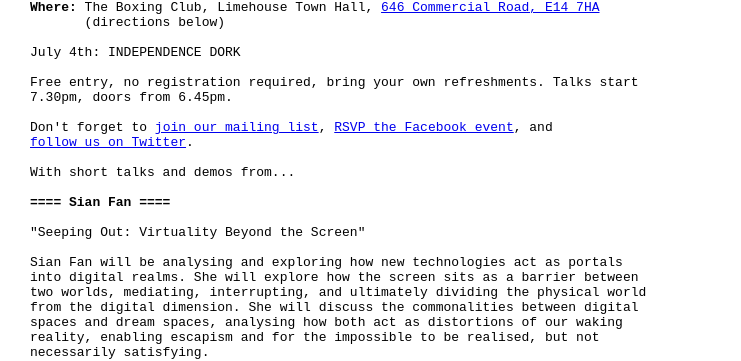
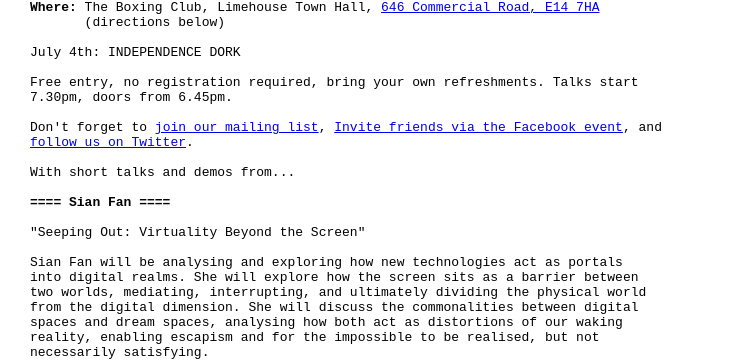
Before and after one commit to dorkbotlondon/dorkbotlondon.github.io, a Jekyll site: the page built from _posts/2019-07-04-96.html, in a window 1280 px wide. Shown: the part 202-563 px from the top of the page, without its empty margins (0-741 px from the left). Built offline with Jekyll 4.4.1, drawn with Linux system fonts in a browser that asks for light colours; Markdown is read by kramdown in place of the engine named in the settings; a script that is not in the unit is left out.

Commit message:
Update 2019-07-04-96.html
updated FB event link

```diff
--- a/_posts/2019-07-04-96.html
+++ b/_posts/2019-07-04-96.html
@@ -12,7 +12,7 @@
 Free entry, no registration required, bring your own refreshments. Talks start
 7.30pm, doors from 6.45pm.
 
-Don't forget to <a href="http://dorkbotlondon.us11.list-manage.com/subscribe?u=c64ae7bbb8eb1249be8ca8fa6&id=e2a9f9039c">join our mailing list</a>, <a href="https://www.facebook.com/events/430975437691945/">RSVP the Facebook event</a>, and
+Don't forget to <a href="http://dorkbotlondon.us11.list-manage.com/subscribe?u=c64ae7bbb8eb1249be8ca8fa6&id=e2a9f9039c">join our mailing list</a>, <a href="https://www.facebook.com/events/430975437691945/">Invite friends via the Facebook event</a>, and
 <a href='https://twitter.com/DorkbotLondon'>follow us on Twitter</a>.
 
 With short talks and demos from...
```
